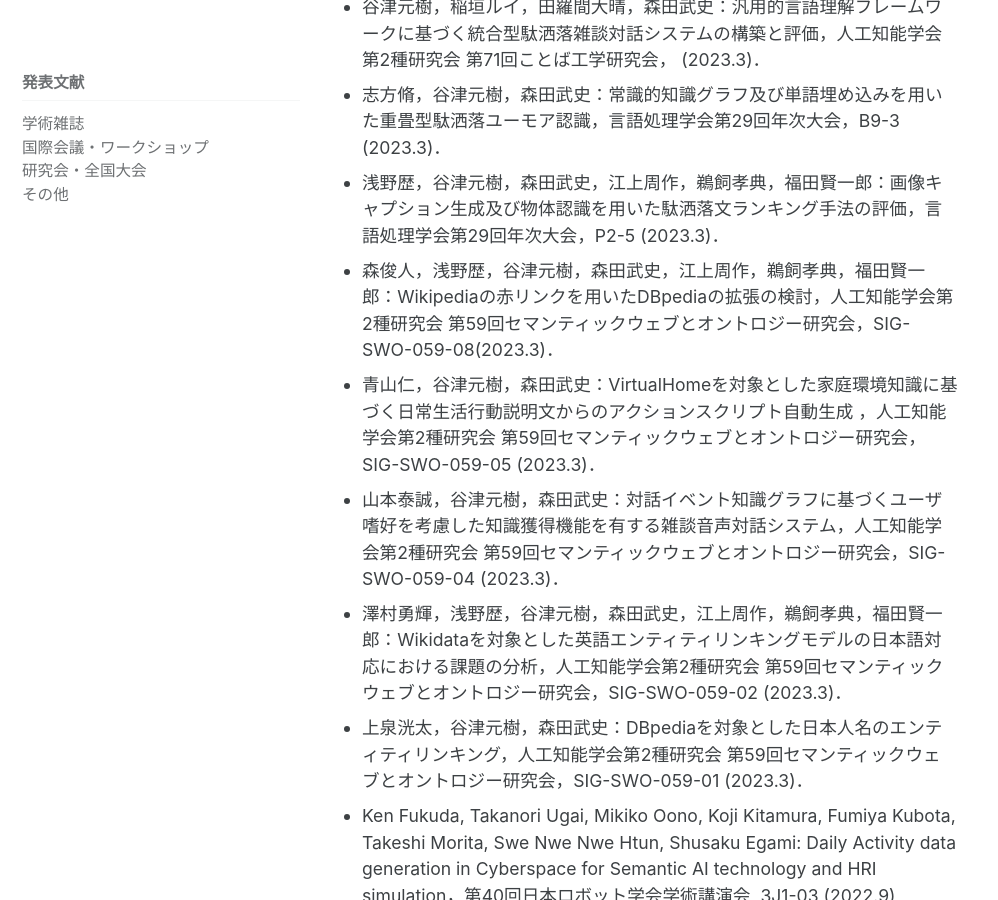
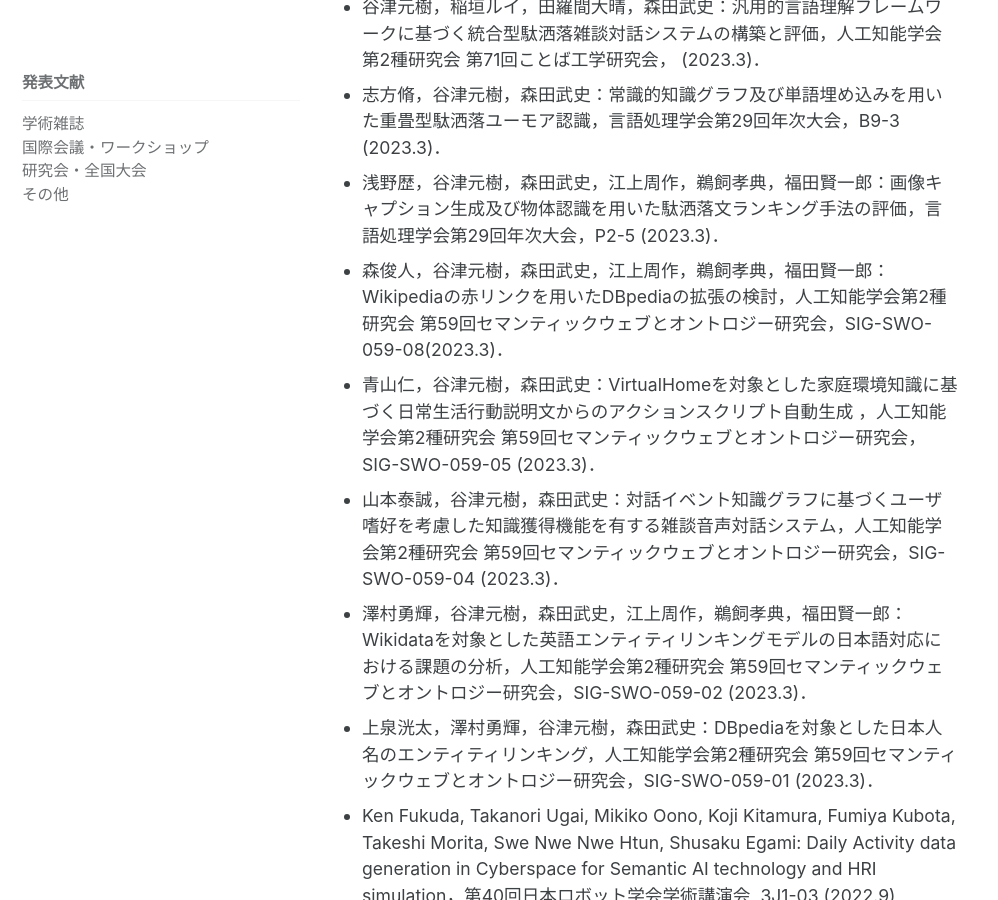
Before and after one commit to ke-lab-it-agu/ke-lab-it-agu.github.io, a Jekyll site: the page built from publications.md, in a window 1280 px wide and 900 px high, scrolled down 1679 px. Shown: the whole window, without its empty margins (0-998 px from the left). Built offline with Jekyll 4.4.1, drawn with Linux system fonts in a browser that asks for light colours; cached includes are drawn as plain includes.

Commit message:
update publications.md

```diff
--- a/publications.md
+++ b/publications.md
@@ -28,11 +28,11 @@ sidebar:
 * 谷津元樹，稲垣ルイ，田羅間大晴，森田武史：汎用的言語理解フレームワークに基づく統合型駄洒落雑談対話システムの構築と評価，人工知能学会第2種研究会 第71回ことば工学研究会， (2023.3)．<!-- 2023/3/18 -->
 * 志方脩，谷津元樹，森田武史：常識的知識グラフ及び単語埋め込みを用いた重畳型駄洒落ユーモア認識，言語処理学会第29回年次大会，B9-3 (2023.3)． <!-- 2023/3/15 -->
 * 浅野歴，谷津元樹，森田武史，江上周作，鵜飼孝典，福田賢一郎：画像キャプション生成及び物体認識を用いた駄洒落文ランキング手法の評価，言語処理学会第29回年次大会，P2-5 (2023.3)． <!-- 2023/3/14 -->
-* 森俊人，浅野歴，谷津元樹，森田武史，江上周作，鵜飼孝典，福田賢一郎：Wikipediaの赤リンクを用いたDBpediaの拡張の検討，人工知能学会第2種研究会 第59回セマンティックウェブとオントロジー研究会，SIG-SWO-059-08(2023.3)．<!-- 2023/3/10 -->
+* 森俊人，谷津元樹，森田武史，江上周作，鵜飼孝典，福田賢一郎：Wikipediaの赤リンクを用いたDBpediaの拡張の検討，人工知能学会第2種研究会 第59回セマンティックウェブとオントロジー研究会，SIG-SWO-059-08(2023.3)．<!-- 2023/3/10 -->
 * 青山仁，谷津元樹，森田武史：VirtualHomeを対象とした家庭環境知識に基づく日常生活行動説明文からのアクションスクリプト自動生成 ，人工知能学会第2種研究会 第59回セマンティックウェブとオントロジー研究会，SIG-SWO-059-05 (2023.3)．<!-- 2023/3/10 -->
 * 山本泰誠，谷津元樹，森田武史：対話イベント知識グラフに基づくユーザ嗜好を考慮した知識獲得機能を有する雑談音声対話システム，人工知能学会第2種研究会 第59回セマンティックウェブとオントロジー研究会，SIG-SWO-059-04 (2023.3)．<!-- 2023/3/10 -->
-* 澤村勇輝，浅野歴，谷津元樹，森田武史，江上周作，鵜飼孝典，福田賢一郎：Wikidataを対象とした英語エンティティリンキングモデルの日本語対応における課題の分析，人工知能学会第2種研究会 第59回セマンティックウェブとオントロジー研究会，SIG-SWO-059-02 (2023.3)．<!-- 2023/3/10 -->
-* 上泉洸太，谷津元樹，森田武史：DBpediaを対象とした日本人名のエンティティリンキング，人工知能学会第2種研究会 第59回セマンティックウェブとオントロジー研究会，SIG-SWO-059-01 (2023.3)．<!-- 2023/3/10 -->
+* 澤村勇輝，谷津元樹，森田武史，江上周作，鵜飼孝典，福田賢一郎：Wikidataを対象とした英語エンティティリンキングモデルの日本語対応における課題の分析，人工知能学会第2種研究会 第59回セマンティックウェブとオントロジー研究会，SIG-SWO-059-02 (2023.3)．<!-- 2023/3/10 -->
+* 上泉洸太，澤村勇輝，谷津元樹，森田武史：DBpediaを対象とした日本人名のエンティティリンキング，人工知能学会第2種研究会 第59回セマンティックウェブとオントロジー研究会，SIG-SWO-059-01 (2023.3)．<!-- 2023/3/10 -->
 * Ken Fukuda, Takanori Ugai, Mikiko Oono, Koji Kitamura, Fumiya Kubota, Takeshi Morita, Swe Nwe Nwe Htun, Shusaku Egami: Daily Activity data generation in Cyberspace for Semantic AI technology and HRI simulation，第40回日本ロボット学会学術講演会, 3J1-03 (2022.9) <!--東京大学本郷キャンパス，東京都文京区，2022/9/7 -->
 * 浅野歴，谷津元樹，森田武史：キャプション及び物体認識ラベルを用いた画像に関連する駄洒落文の選択手法，情報処理学会 第252回自然言語処理研究会，Vol.2022-NL-252 No.11 (2022.6)． <!-- 2022/6/29 -->
 * 浅野歴，谷津元樹，森田武史：画像キャプション生成に基づく描画内容に即した駄洒落文の選択手法，2022年度人工知能学会全国大会（第36回），4D3-GS-6-01，DOI：[10.11517/pjsai.JSAI2022.0_4D3GS601](https://doi.org/10.11517/pjsai.JSAI2022.0_4D3GS601) (2022.6)． <!-- 2022/6/17 -->
```
